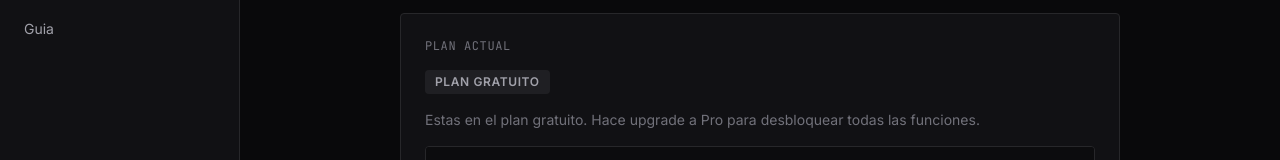
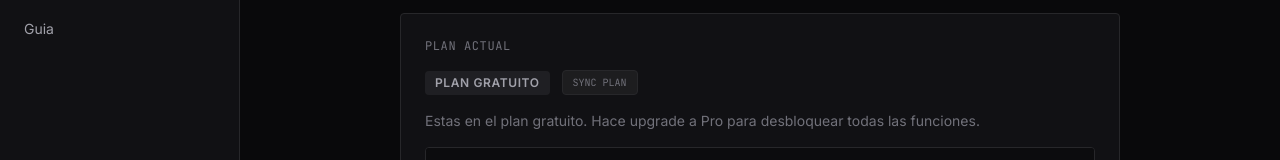
Before and after one commit to valenruffo/truepeak, a Next.js app in the folder frontend/: page /settings in a window 1280 px wide. Shown: the part 221-381 px from the top of the page. Built offline with nearby package versions, Linux system fonts and the light colour scheme; no server answers.

Commit message:
fix: sync plan after payment via webhook + manual sync button

```diff
--- a/frontend/app/(dashboard)/layout.tsx
+++ b/frontend/app/(dashboard)/layout.tsx
@@ -125,6 +125,28 @@ function DashboardInner({ children }: { children: React.ReactNode }) {
       } catch { setLabelName(slug); setPlanInfo(""); }
     };
     fetchLabel();
+
+    // If user just completed a payment, re-fetch plan after a short delay
+    // to give the webhook time to process
+    if (localStorage.getItem("payment_completed") === "true") {
+      localStorage.removeItem("payment_completed");
+      setTimeout(async () => {
+        try {
+          const res = await fetch(`/api/labels/${slug}`);
+          if (res.ok) {
+            const data = await res.json();
+            const newPlan = data.plan || "free";
+            const oldPlan = localStorage.getItem("plan") || "free";
+            if (newPlan !== oldPlan) {
+              setPlan(newPlan);
+              setPlanInfo(newPlan.charAt(0).toUpperCase() + newPlan.slice(1));
+              localStorage.setItem("plan", newPlan);
+              window.location.reload(); // Reload to apply new plan limits
+            }
+          }
+        } catch { /* silent */ }
+      }, 3000); // Wait 3s for webhook to process
+    }
 
     const fetchStats = async () => {
       if (!slug) return;
--- a/frontend/app/(dashboard)/settings/page.tsx
+++ b/frontend/app/(dashboard)/settings/page.tsx
@@ -18,6 +18,8 @@ export default function SettingsPage() {
   const [cancelling, setCancelling] = useState(false);
   const [cancelError, setCancelError] = useState<string | null>(null);
   const [logoutLoading, setLogoutLoading] = useState(false);
+  const [syncingPlan, setSyncingPlan] = useState(false);
+  const [planSynced, setPlanSynced] = useState(false);
 
   useEffect(() => {
     const storedPlan = localStorage.getItem("plan") || "free";
@@ -29,10 +31,34 @@ export default function SettingsPage() {
         .then((res) => res.ok ? res.json() : null)
         .then((data) => {
           if (data?.name) setLabelName(data.name);
+          // Sync plan from server if different from localStorage
+          if (data?.plan && data.plan !== storedPlan) {
+            setPlan(data.plan);
+            localStorage.setItem("plan", data.plan);
+          }
         })
         .catch(() => {});
     }
   }, []);
+
+  const handleSyncPlan = async () => {
+    setSyncingPlan(true);
+    setPlanSynced(false);
+    const slug = localStorage.getItem("slug");
+    if (!slug) { setSyncingPlan(false); return; }
+    try {
+      const res = await fetch(`/api/labels/${slug}`);
+      if (res.ok) {
+        const data = await res.json();
+        const serverPlan = data.plan || "free";
+        setPlan(serverPlan);
+        localStorage.setItem("plan", serverPlan);
+        setPlanSynced(true);
+        setTimeout(() => setPlanSynced(false), 3000);
+      }
+    } catch { /* silent */ }
+    setSyncingPlan(false);
+  };
 
   const handleCancelSubscription = async () => {
     setCancelling(true);
@@ -83,6 +109,18 @@ export default function SettingsPage() {
           {(plan === "pro" || plan === "indie") && (
             <span className="text-xs text-muted">{t("settings.plan_renew")}</span>
           )}
+          <button
+            onClick={handleSyncPlan}
+            disabled={syncingPlan}
+            className="px-2.5 py-1 rounded text-[10px] font-mono uppercase transition-all disabled:opacity-50"
+            style={{
+              background: planSynced ? "rgba(16,185,129,0.1)" : "rgba(161,161,170,0.08)",
+              color: planSynced ? "#10b981" : "var(--text-muted)",
+              border: "1px solid var(--border)",
+            }}
+          >
+            {syncingPlan ? "Syncing..." : planSynced ? "✓ Synced" : "Sync plan"}
+          </button>
         </div>
 
         {plan === "free" && (
--- a/frontend/app/success/page.tsx
+++ b/frontend/app/success/page.tsx
@@ -11,6 +11,10 @@ function SuccessContent() {
   const [countdown, setCountdown] = useState(5);
 
   useEffect(() => {
+    // Signal to dashboard that payment completed — trigger plan re-fetch
+    localStorage.setItem("payment_completed", "true");
+    localStorage.setItem("payment_checkout_id", checkoutId || "");
+
     const timer = setInterval(() => {
       setCountdown((prev) => {
         if (prev <= 1) {
@@ -22,7 +26,7 @@ function SuccessContent() {
       });
     }, 1000);
     return () => clearInterval(timer);
-  }, [router]);
+  }, [router, checkoutId]);
 
   return (
     <div className="min-h-screen flex items-center justify-center px-6" style={{ background: "#09090b" }}>
```
